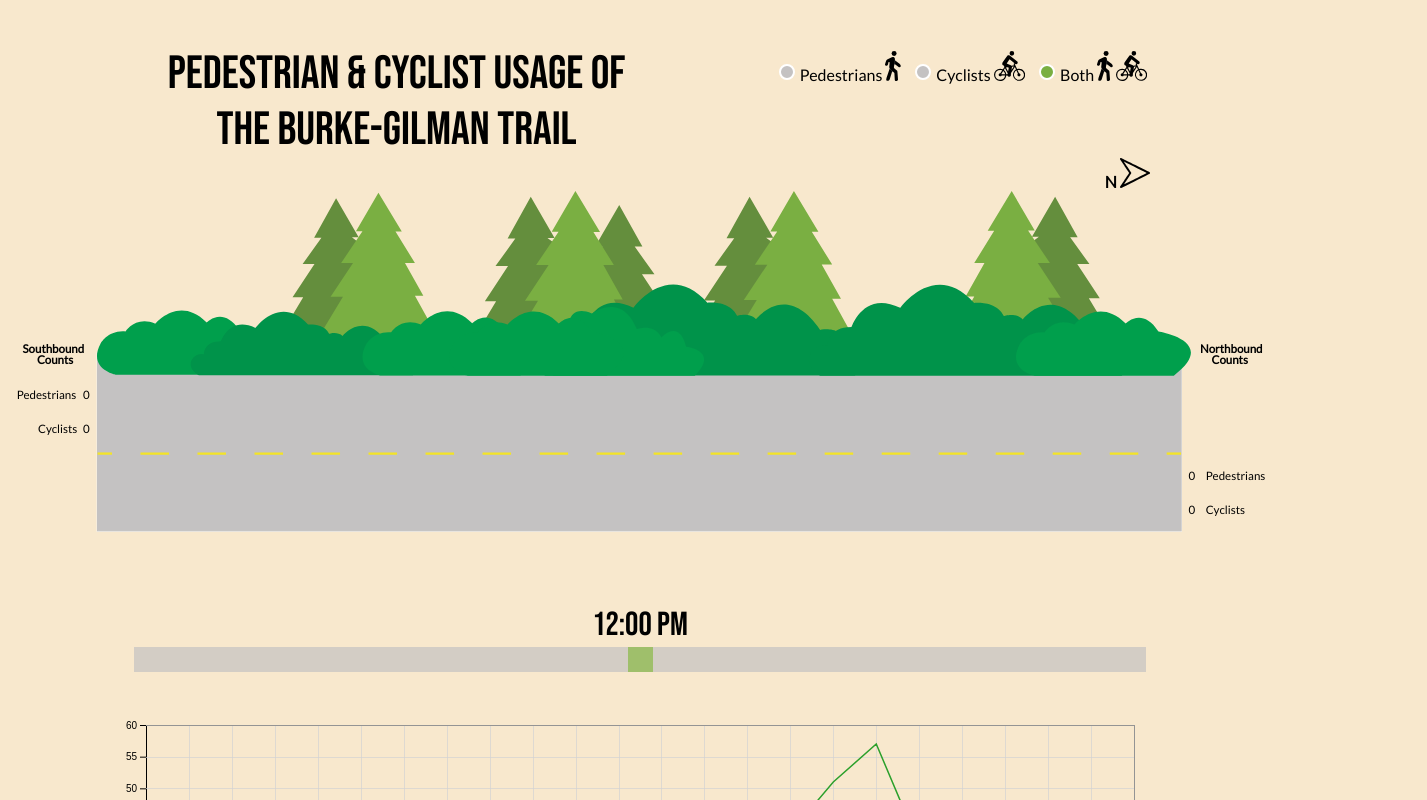
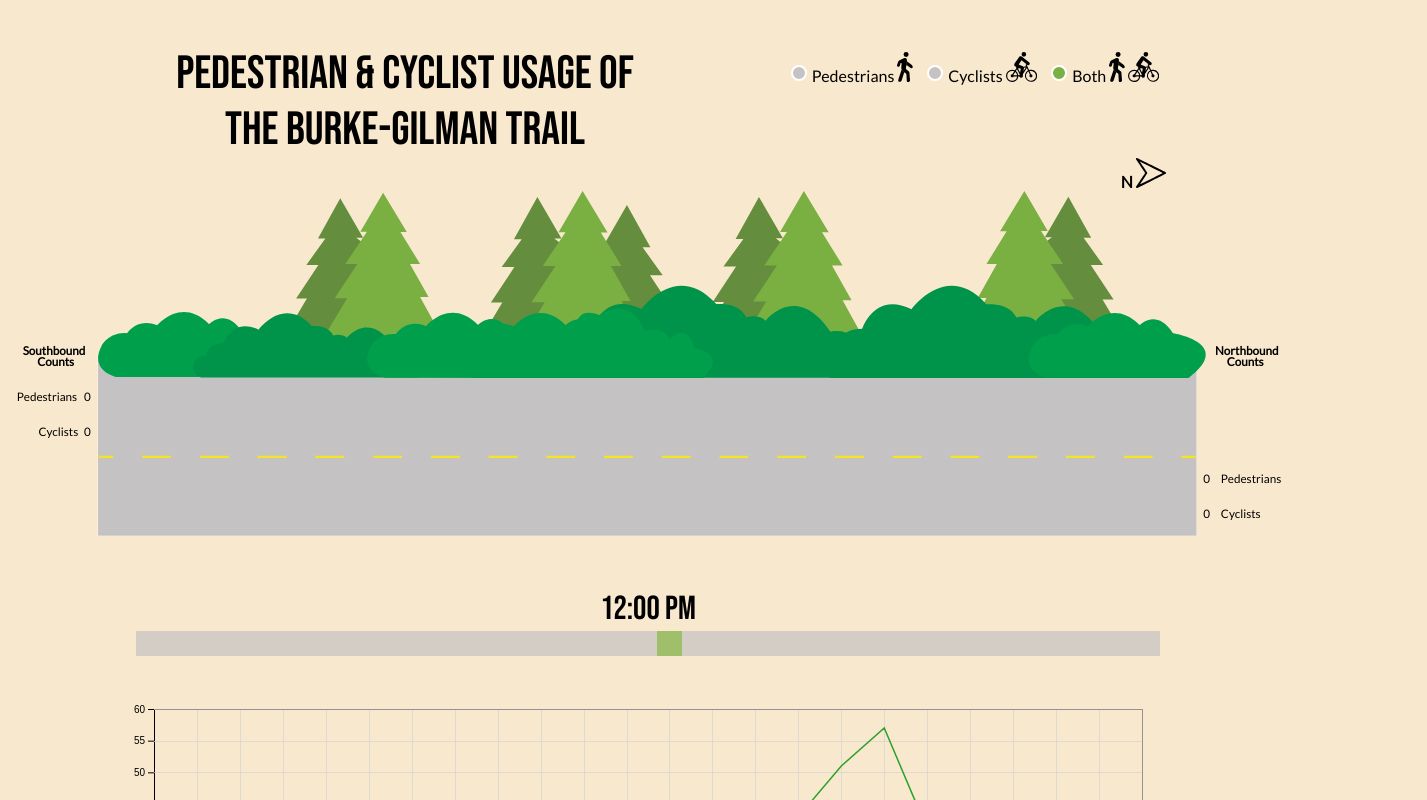
Before and after one commit to UW-CSE442-WI20/A3-seattle-transportation, a website built with Parcel: page src/index.html in a window 1280 px wide. Shown: the top 800 px of the page, 1427 px wide, since content can reach past the window. Built offline with nearby package versions, Linux system fonts and the light colour scheme.

Commit message:
Fix sizes

```diff
--- a/src/index.html
+++ b/src/index.html
@@ -58,7 +58,7 @@
 		</div>
 		<div id="slide-container">
 			<h2><span id="time"></span></h2>
-			<input type="range" min="0" max="24" value="12" id="slider">
+			<input type="range" min="0" max="23" value="12" id="slider">
 		</div>
 		<div id="chart-container"><div id="chart"></div></div>
 	</body>
--- a/src/index.js
+++ b/src/index.js
@@ -43,10 +43,11 @@
 	}
 
 	function sizeElements() {
+		id("all-moving-icons").style.height = id("trail").clientHeight / 2.5 + "px";
 		id("slide-container").style.marginTop = id("trail").clientHeight / 1.8 + "px";
 		let containers = qsa(".icon-container");
 		for (let i = 0; i < containers.length; i++) {
-		    containers[i].style.marginBottom = id("trail").clientHeight / 22 + "px";
+		    containers[i].style.marginBottom = id("trail").clientHeight / 30 + "px";;
 		}
 	}
 
@@ -58,7 +59,6 @@
 			 changeSliderLabel(slider.value, output);
 		}
 
-		id("slide-container").style.marginTop = id("trail").clientHeight / 1.8 + "px";
 	}
 
 	function changeSliderLabel(sliderValue, output) {
@@ -96,7 +96,7 @@
 			}
 		}
 
-		let width = window.outerWidth - window.outerWidth / 5;
+		let width = window.innerWidth * 0.7;
 		csv.then(function(data) {
 			d3.select("#p-north").text(data[currentTime].ped_north_avg);
 			createIcons(data[currentTime].ped_north_avg, "#insert-ped-north-here", ped, currentTime, `translate(${width},0)`, `translate(${width + 20},0)`);
@@ -195,7 +195,6 @@
 		var margin = {top: 50, right: 50, bottom: 50, left: 50}
 		  , width = window.innerWidth * 0.85  - margin.top - margin.bottom // Use the window's width
 		  , height = window.innerHeight * 0.6 - margin.top - margin.bottom; // Use the window's height
-
 
 		var x = d3.scaleLinear()
     				.range([0, width]);
@@ -391,4 +390,8 @@
 	function qsa(query) {
 		return document.querySelectorAll(query);
 	}
+
+	function qs(query) {
+		return document.querySelector(query);
+	}
 })();
--- a/src/styles.css
+++ b/src/styles.css
@@ -1,3 +1,5 @@
+html, body {height:100%; width: 100%;}
+
 h1 {
 	flex-basis: 45%;
 	margin-top: 3%;
@@ -137,7 +139,7 @@
 }
 
 .icon-container svg {
-	height: 4%;
+	height: 3vh;
 	width: auto;
 	position: absolute;
 }
@@ -147,9 +149,18 @@
 }
 
 #all-moving-icons {
-	margin: -12.3%;
+	max-width: 100vw;
+	margin: -12.3% 0;
 }
 
+#south {
+	position: relative;
+    height: 50%;
+}
+
+#north {
+	padding-top: 0.5vh;
+}
 
 #insert-bike-south-here, #insert-ped-south-here {
 	display: flex;
```
